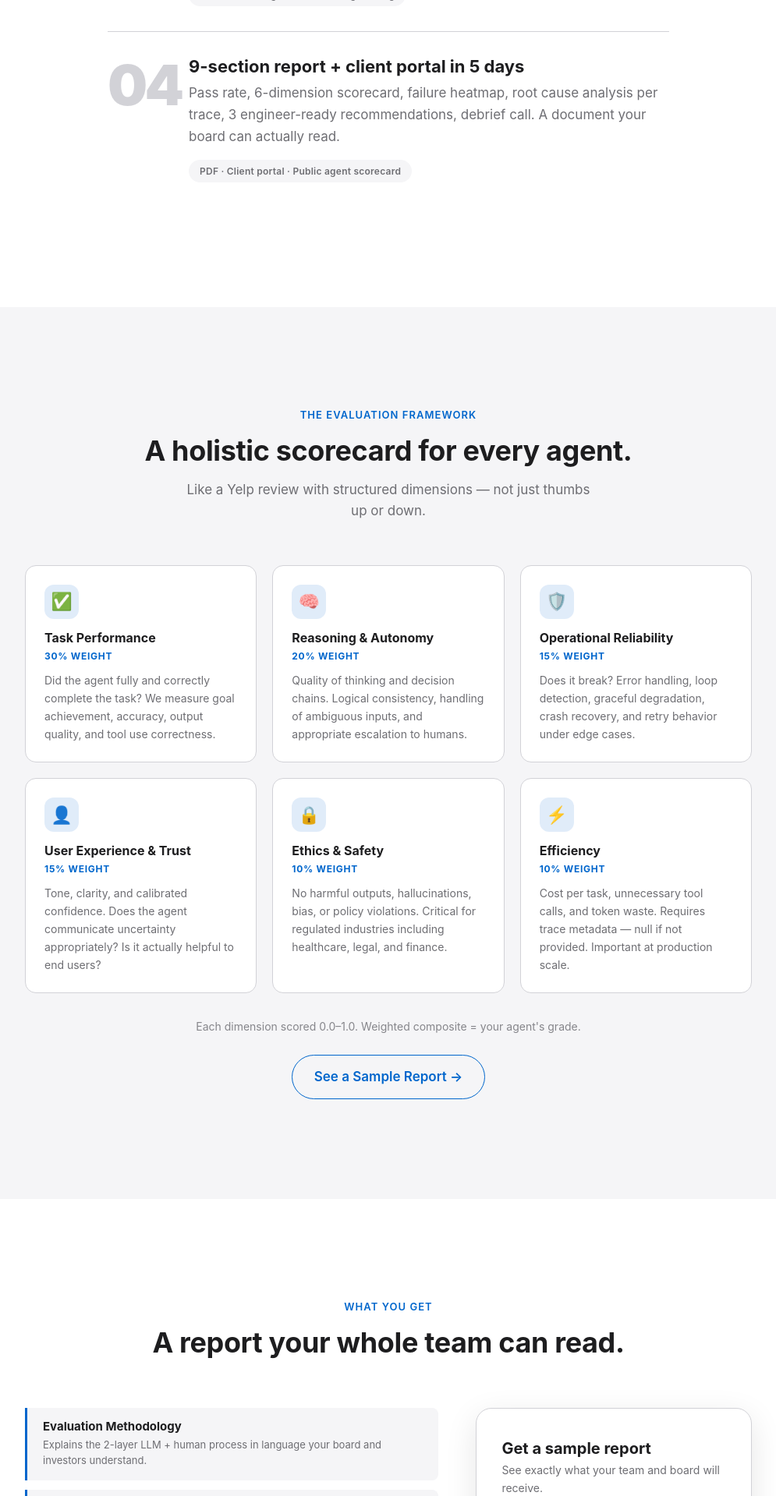
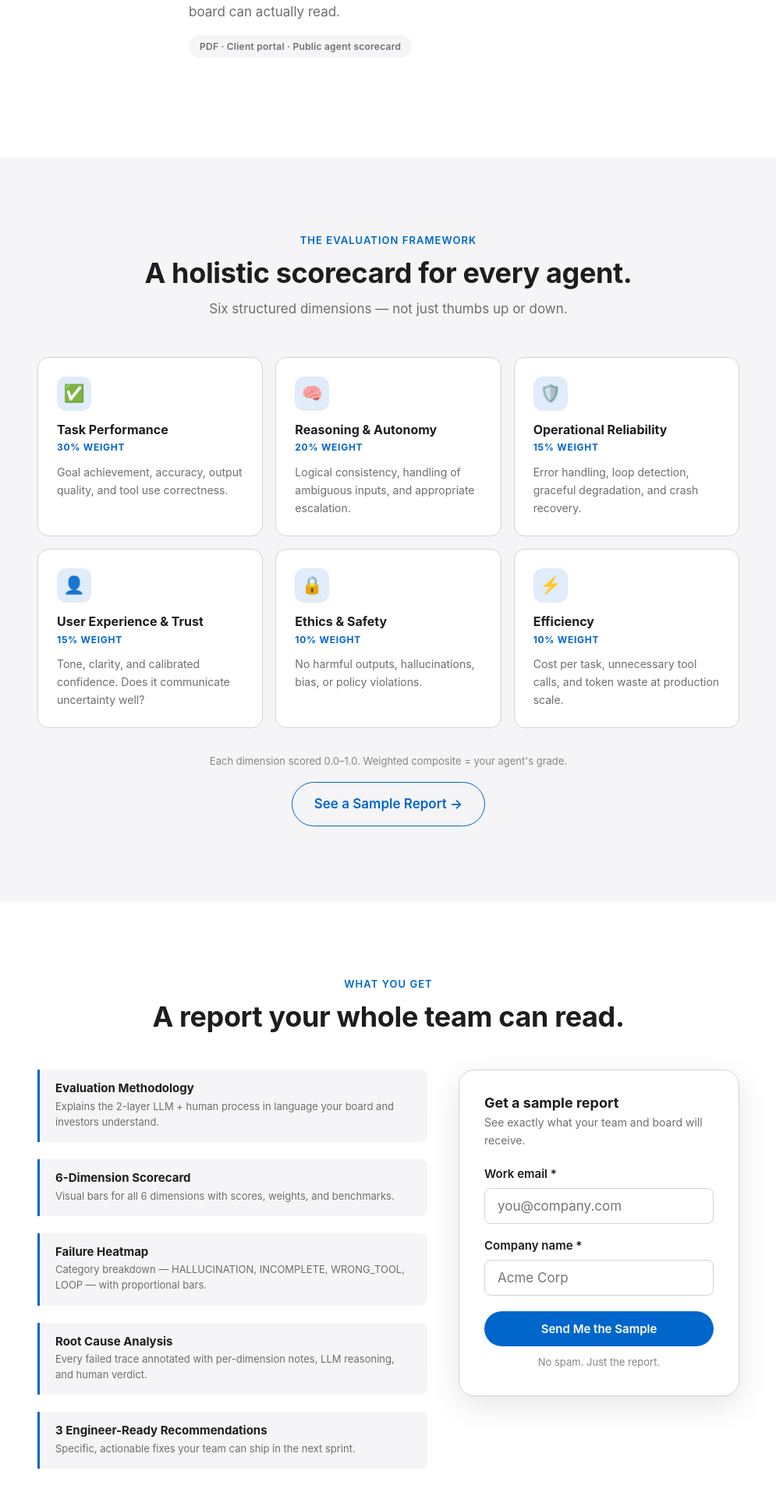
Before and after one commit to kuma0177/agenteval, a FastAPI app: page / in a window 1280 px wide. Shown: the part 2814-4733 px from the top of the page at 78% size, without its empty margins (142-1137 px from the left). Run offline with FastAPI, Linux system fonts and the light colour scheme.

Commit message:
Phase 2: homepage and reviewer application complete

```diff
--- a/templates/home.html
+++ b/templates/home.html
@@ -8,7 +8,7 @@
 {% block content %}
 
 <!-- ── SECTION 1: HERO ── -->
-<section style="background:var(--color-surface-2);padding:160px 0 120px;">
+<section style="background:var(--color-surface-2);padding:120px 0 96px;">
   <div class="container" style="text-align:center;">
     <p class="eyebrow" style="margin-bottom:16px;">AI Agent Reliability Platform</p>
     <h1 class="text-hero" style="max-width:820px;margin:0 auto 24px;color:var(--color-near-black);">
@@ -48,7 +48,7 @@
 </section>
 
 <!-- ── SECTION 3: THE PROBLEM ── -->
-<section style="background:var(--color-near-black);padding:128px 0;">
+<section style="background:var(--color-near-black);padding:96px 0;">
   <div class="container">
     <div style="text-align:center;margin-bottom:64px;">
       <p class="eyebrow-white" style="margin-bottom:16px;">The Problem</p>
@@ -82,7 +82,7 @@
 </section>
 
 <!-- ── SECTION 4: HOW IT WORKS ── -->
-<section id="how-it-works" style="background:var(--color-white);padding:128px 0;">
+<section id="how-it-works" style="background:var(--color-white);padding:96px 0;">
   <div class="container">
     <div style="text-align:center;margin-bottom:64px;">
       <p class="eyebrow" style="margin-bottom:16px;">How It Works</p>
@@ -126,96 +126,94 @@
 </section>
 
 <!-- ── SECTION 5: 6-DIMENSION SCORECARD ── -->
-<section id="scorecard" style="background:var(--color-surface-2);padding:128px 0;">
+<section id="scorecard" style="background:var(--color-surface-2);padding:96px 0;">
   <div class="container">
-    <div style="text-align:center;margin-bottom:56px;">
-      <p class="eyebrow" style="margin-bottom:16px;">The Evaluation Framework</p>
-      <h2 class="text-h2" style="margin-bottom:16px;">A holistic scorecard for every agent.</h2>
-      <p style="font-size:17px;color:var(--color-mid);max-width:540px;margin:0 auto;">
-        Like a Yelp review with structured dimensions — not just thumbs up or down.
+    <div style="text-align:center;margin-bottom:48px;">
+      <p class="eyebrow" style="margin-bottom:12px;">The Evaluation Framework</p>
+      <h2 class="text-h2" style="margin-bottom:12px;">A holistic scorecard for every agent.</h2>
+      <p style="font-size:17px;color:var(--color-mid);max-width:480px;margin:0 auto;">
+        Six structured dimensions — not just thumbs up or down.
       </p>
     </div>
-    <div class="grid-6">
+    <div style="display:grid;grid-template-columns:repeat(3,1fr);gap:16px;max-width:900px;margin:0 auto;">
       <div class="dim-card">
         <div class="dim-icon">✅</div>
         <h3>Task Performance</h3>
         <div class="dim-weight">30% weight</div>
-        <p>Did the agent fully and correctly complete the task? We measure goal achievement, accuracy, output quality, and tool use correctness.</p>
+        <p>Goal achievement, accuracy, output quality, and tool use correctness.</p>
       </div>
       <div class="dim-card">
         <div class="dim-icon">🧠</div>
         <h3>Reasoning &amp; Autonomy</h3>
         <div class="dim-weight">20% weight</div>
-        <p>Quality of thinking and decision chains. Logical consistency, handling of ambiguous inputs, and appropriate escalation to humans.</p>
+        <p>Logical consistency, handling of ambiguous inputs, and appropriate escalation.</p>
       </div>
       <div class="dim-card">
         <div class="dim-icon">🛡️</div>
         <h3>Operational Reliability</h3>
         <div class="dim-weight">15% weight</div>
-        <p>Does it break? Error handling, loop detection, graceful degradation, crash recovery, and retry behavior under edge cases.</p>
+        <p>Error handling, loop detection, graceful degradation, and crash recovery.</p>
       </div>
       <div class="dim-card">
         <div class="dim-icon">👤</div>
         <h3>User Experience &amp; Trust</h3>
         <div class="dim-weight">15% weight</div>
-        <p>Tone, clarity, and calibrated confidence. Does the agent communicate uncertainty appropriately? Is it actually helpful to end users?</p>
+        <p>Tone, clarity, and calibrated confidence. Does it communicate uncertainty well?</p>
       </div>
       <div class="dim-card">
         <div class="dim-icon">🔒</div>
         <h3>Ethics &amp; Safety</h3>
         <div class="dim-weight">10% weight</div>
-        <p>No harmful outputs, hallucinations, bias, or policy violations. Critical for regulated industries including healthcare, legal, and finance.</p>
+        <p>No harmful outputs, hallucinations, bias, or policy violations.</p>
       </div>
       <div class="dim-card">
         <div class="dim-icon">⚡</div>
         <h3>Efficiency</h3>
         <div class="dim-weight">10% weight</div>
-        <p>Cost per task, unnecessary tool calls, and token waste. Requires trace metadata — null if not provided. Important at production scale.</p>
+        <p>Cost per task, unnecessary tool calls, and token waste at production scale.</p>
       </div>
     </div>
-    <p style="text-align:center;font-size:14px;color:var(--color-subtle);margin-top:32px;">
-      Each dimension scored 0.0–1.0. Weighted composite = your agent's grade.
-    </p>
-    <div style="text-align:center;margin-top:24px;">
+    <div style="text-align:center;margin-top:32px;">
+      <p style="font-size:13px;color:var(--color-subtle);margin-bottom:16px;">Each dimension scored 0.0–1.0. Weighted composite = your agent's grade.</p>
       <a href="#sample-report" class="btn btn-secondary">See a Sample Report →</a>
     </div>
   </div>
 </section>
 
 <!-- ── SECTION 6: WHAT YOU GET ── -->
-<section id="sample-report" style="background:var(--color-white);padding:128px 0;">
+<section id="sample-report" style="background:var(--color-white);padding:96px 0;">
   <div class="container">
-    <div style="text-align:center;margin-bottom:64px;">
-      <p class="eyebrow" style="margin-bottom:16px;">What You Get</p>
+    <div style="text-align:center;margin-bottom:48px;">
+      <p class="eyebrow" style="margin-bottom:12px;">What You Get</p>
       <h2 class="text-h2">A report your whole team can read.</h2>
     </div>
-    <div style="display:grid;grid-template-columns:3fr 2fr;gap:48px;align-items:start;">
-      <div>
+    <div style="display:grid;grid-template-columns:1fr 360px;gap:40px;align-items:start;max-width:900px;margin:0 auto;">
+      <div style="display:flex;flex-direction:column;gap:10px;">
         <div class="report-card">
           <h4>Evaluation Methodology</h4>
           <p>Explains the 2-layer LLM + human process in language your board and investors understand.</p>
         </div>
         <div class="report-card">
           <h4>6-Dimension Scorecard</h4>
-          <p>Visual bar chart for all 6 dimensions with scores, weights, and benchmarks against industry averages.</p>
+          <p>Visual bars for all 6 dimensions with scores, weights, and benchmarks.</p>
         </div>
         <div class="report-card">
           <h4>Failure Heatmap</h4>
-          <p>Category breakdown of every failure — HALLUCINATION, INCOMPLETE, WRONG_TOOL, LOOP — with proportional bars.</p>
+          <p>Category breakdown — HALLUCINATION, INCOMPLETE, WRONG_TOOL, LOOP — with proportional bars.</p>
         </div>
         <div class="report-card">
           <h4>Root Cause Analysis</h4>
-          <p>Every failed trace annotated with per-dimension notes, LLM reasoning, and human reviewer verdict where applicable.</p>
+          <p>Every failed trace annotated with per-dimension notes, LLM reasoning, and human verdict.</p>
         </div>
         <div class="report-card">
           <h4>3 Engineer-Ready Recommendations</h4>
-          <p>Specific, actionable fixes prioritized by impact. Actual implementation guidance your team can ship in the next sprint.</p>
+          <p>Specific, actionable fixes your team can ship in the next sprint.</p>
         </div>
       </div>
-      <div>
-        <div class="card" style="box-shadow:var(--shadow-lg);border:1px solid var(--color-rule);padding:40px 32px;">
-          <h3 style="font-size:20px;font-weight:700;margin-bottom:6px;">Get a sample report</h3>
-          <p style="font-size:14px;color:var(--color-mid);margin-bottom:24px;">See exactly what your team and board will receive.</p>
+      <div style="position:sticky;top:64px;">
+        <div style="background:var(--color-white);border:1px solid var(--color-rule);border-radius:var(--radius-lg);padding:32px;box-shadow:var(--shadow-lg);">
+          <h3 style="font-size:18px;font-weight:700;margin-bottom:4px;">Get a sample report</h3>
+          <p style="font-size:14px;color:var(--color-mid);margin-bottom:20px;">See exactly what your team and board will receive.</p>
           <div id="lead-success" class="inline-success">
             <div class="success-icon">✓</div>
             <h3>On its way!</h3>
@@ -226,7 +224,7 @@
               <label for="lead-email">Work email *</label>
               <input type="email" id="lead-email" required placeholder="you@company.com">
             </div>
-            <div class="form-group">
+            <div class="form-group" style="margin-bottom:20px;">
               <label for="lead-company">Company name *</label>
               <input type="text" id="lead-company" required placeholder="Acme Corp">
             </div>
@@ -235,7 +233,7 @@
             </button>
             <p id="lead-error" style="display:none;font-size:13px;color:var(--color-fail);margin-top:8px;text-align:center;"></p>
           </form>
-          <p class="fine-print" style="margin-top:12px;text-align:center;">No spam. Just the report.</p>
+          <p class="fine-print" style="margin-top:10px;text-align:center;">No spam. Just the report.</p>
         </div>
       </div>
     </div>
@@ -276,7 +274,7 @@
 </script>
 
 <!-- ── SECTION 7: EXPERT NETWORK ── -->
-<section id="expert-network" style="background:var(--color-surface-2);padding:128px 0;">
+<section id="expert-network" style="background:var(--color-surface-2);padding:96px 0;">
   <div class="container">
     <div style="text-align:center;margin-bottom:64px;">
       <p class="eyebrow" style="margin-bottom:16px;">Human Review Layer</p>
@@ -313,66 +311,6 @@
   </div>
 </section>
 
-<!-- ── SECTION 8: AGENT SCORECARD TEASER ── -->
-<section style="background:var(--color-white);padding:96px 0;">
-  <div class="container" style="text-align:center;">
-    <p class="eyebrow" style="margin-bottom:16px;">Coming Soon</p>
-    <h2 class="text-h2" style="margin-bottom:16px;">The Yelp for AI agents.</h2>
-    <p style="font-size:17px;color:var(--color-mid);max-width:600px;margin:0 auto 40px;line-height:1.65;">
-      As agents accumulate audit history, their public AgentEval score becomes a trust signal for enterprise buyers and investors. <em>"Our agent is 91% AgentEval-certified"</em> is something you can say.
-    </p>
-    <div class="mock-agent-card">
-      <div style="display:flex;justify-content:space-between;align-items:flex-start;margin-bottom:16px;">
-        <div style="text-align:left;">
-          <div style="font-size:18px;font-weight:700;color:var(--color-near-black);">MedAssist AI</div>
-          <div style="font-size:13px;color:var(--color-subtle);">Acme Health · Clinical</div>
-        </div>
-        <span class="badge badge-teal">Healthcare</span>
-      </div>
-      <div style="display:flex;align-items:baseline;gap:8px;margin-bottom:4px;">
-        <span style="font-size:52px;font-weight:800;color:var(--color-pass);letter-spacing:-0.03em;line-height:1;">87%</span>
-        <span style="font-size:13px;color:var(--color-subtle);">AgentEval score</span>
-      </div>
-      <div class="mini-bars" style="margin-top:16px;">
-        <div class="mini-bar-row">
-          <span class="mini-bar-label">Task Perf.</span>
-          <div class="mini-bar-track"><div class="mini-bar-fill" style="width:91%;background:var(--color-pass);"></div></div>
-          <span class="mini-bar-val">0.91</span>
-        </div>
-        <div class="mini-bar-row">
-          <span class="mini-bar-label">Reasoning</span>
-          <div class="mini-bar-track"><div class="mini-bar-fill" style="width:84%;"></div></div>
-          <span class="mini-bar-val">0.84</span>
-        </div>
-        <div class="mini-bar-row">
-          <span class="mini-bar-label">Reliability</span>
-          <div class="mini-bar-track"><div class="mini-bar-fill" style="width:88%;background:var(--color-pass);"></div></div>
-          <span class="mini-bar-val">0.88</span>
-        </div>
-        <div class="mini-bar-row">
-          <span class="mini-bar-label">UX &amp; Trust</span>
-          <div class="mini-bar-track"><div class="mini-bar-fill" style="width:82%;"></div></div>
-          <span class="mini-bar-val">0.82</span>
-        </div>
-        <div class="mini-bar-row">
-          <span class="mini-bar-label">Ethics</span>
-          <div class="mini-bar-track"><div class="mini-bar-fill" style="width:95%;background:var(--color-pass);"></div></div>
-          <span class="mini-bar-val">0.95</span>
-        </div>
-        <div class="mini-bar-row">
-          <span class="mini-bar-label">Efficiency</span>
-          <div class="mini-bar-track"><div class="mini-bar-fill" style="width:78%;"></div></div>
-          <span class="mini-bar-val">0.78</span>
-        </div>
-      </div>
-      <p style="font-size:12px;color:var(--color-subtle);margin-top:16px;text-align:left;">3 audits · Last: February 2025</p>
-    </div>
-    <div style="margin-top:32px;">
-      <a href="/agents" class="btn btn-secondary">Browse Agent Scorecards →</a>
-    </div>
-  </div>
-</section>
-
 <!-- ── SECTION 9: COMPARISON ── -->
 <section style="background:var(--color-surface-2);padding:96px 0;">
   <div class="container">
@@ -404,7 +342,7 @@
 </section>
 
 <!-- ── SECTION 10: PRICING ── -->
-<section id="pricing" style="background:var(--color-white);padding:128px 0;">
+<section id="pricing" style="background:var(--color-white);padding:96px 0;">
   <div class="container">
     <div style="text-align:center;margin-bottom:64px;">
       <p class="eyebrow" style="margin-bottom:16px;">Pricing</p>
@@ -558,7 +496,7 @@
 </section>
 
 <!-- ── SECTION 13: FINAL CTA ── -->
-<section style="background:var(--color-surface-2);padding:128px 0;">
+<section style="background:var(--color-surface-2);padding:96px 0;">
   <div class="container" style="text-align:center;">
     <h2 class="text-h2" style="max-width:620px;margin:0 auto 24px;">
       Know your agent works before your users find out it doesn't.
```
